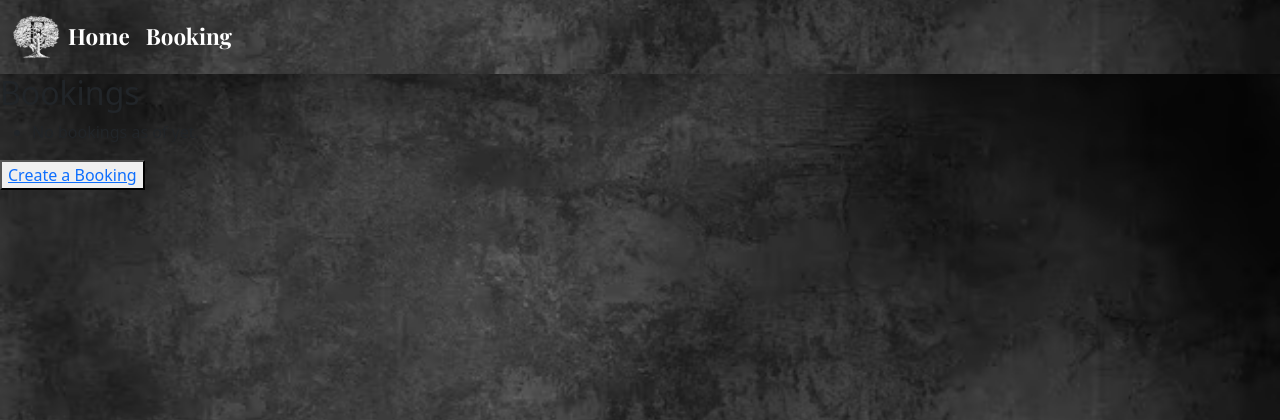
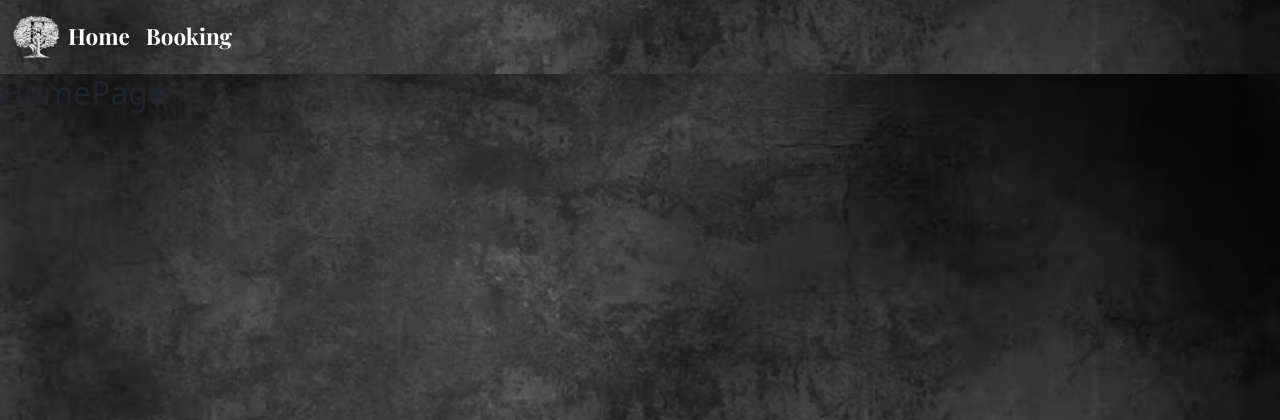
Before and after one commit to Code-Institute-Submissions/booking-system-ekstedt, a Django app: page / in a window 1280 px wide. Shown: the top 420 px of the page. Run offline with Django 4.2, Linux system fonts and the light colour scheme; data that the repository does not hold is empty; some web fonts are replaced.

Commit message:
Fix paths to booking page and homepage

```diff
--- a/booking/forms.py
+++ b/booking/forms.py
@@ -5,7 +5,7 @@ from .models import Booking
 class BookingForm (forms.ModelForm):
     class Meta:
         model = Booking
-        fields = ['username', 'customer_name', 'date', 'start_time', 'end_time', 'party_size', 'table', 'notes']
+        fields = ['username', 'customer_name', 'customer_email', 'date', 'start_time', 'end_time', 'party_size', 'table', 'notes']
         exclude = ['created_at']
         widgets = {
             'date': DateInput(attrs={'type': 'date'}),
--- a/booking/urls.py
+++ b/booking/urls.py
@@ -3,7 +3,8 @@ from django.urls import path, include
 
 app_name = 'booking'
 urlpatterns = [
-    path('', views.BookingList.as_view(), name="home"),
+    path('', views.HomePage.as_view(), name="home"),
+    path('index/', views.BookingList.as_view(), name="bookings"),
     path('<int:pk>/', views.BookingDetail.as_view(), name="details"),
     path('create/', views.CreateBooking.as_view(), name="create_booking"),
     path('update/<int:pk>/', views.UpdateBooking.as_view(), name="update"),
--- a/booking/views.py
+++ b/booking/views.py
@@ -7,9 +7,13 @@ from .models import Booking, Table
 from .forms import BookingForm
 
 # Create your views here.
+class HomePage(generic.TemplateView):
+    template_name = "index.html"
+    context_object_name = "homepage"
+
 class BookingList(generic.ListView):
-    template_name = "index.html"
-    context_object_name= "index"
+    template_name = "booking.html"
+    context_object_name= "bookings"
 
     def get_queryset(self):
         return Booking.objects.all().order_by('-date')
--- a/booking_system_ekstedt/urls.py
+++ b/booking_system_ekstedt/urls.py
@@ -20,5 +20,5 @@ from booking.views import CreateBooking
 
 urlpatterns = [
     path('admin/', admin.site.urls),
-    path('', include("booking.urls"), name='home'),
+    path('', include("booking.urls")),
 ]
--- a/templates/base.html
+++ b/templates/base.html
@@ -48,7 +48,7 @@
                     </li>
                     <li class="nav-item">
                         <a class="nav-link text-white brand" aria-current="page"
-                        href="{% url 'booking:home' %}">Booking</a>
+                        href="{% url 'booking:bookings' %}">Booking</a>
                     </li>
                 </ul>
             </div>
--- a/templates/booking.html
+++ b/templates/booking.html
@@ -1,8 +1,9 @@
 {% extends "base.html" %}
+
 {% block content %}
 <h2>Bookings</h2>
 <ul>
-    {% for booking in index %}
+    {% for booking in bookings %}
     <li>
         <a href="{% url 'booking:details' booking.id %}">
             {{ booking.customer_name }} on {{ booking.date }} at {{ booking.start_time }}
@@ -13,6 +14,5 @@
     {% endfor %}
 </ul>
 <button><a href="{% url 'booking:create_booking' %}">Create a Booking</a></button>
-<button><a href="#">Update a Booking</a></button>
-<button><a href="#">Delete a Booking</a></button>
+
 {% endblock %}
--- a/templates/delete_booking.html
+++ b/templates/delete_booking.html
@@ -11,6 +11,6 @@
     <input type="submit" value="Confirm Delete">
 </form>
 <button><a href="{% url 'booking:update' booking.id %}">Update the booking</a></button>
-<button><a href="{% url 'booking:home' %}">Cancel the booking deletion</a></button>
+<button><a href="{% url 'booking:bookings' %}">Cancel the booking deletion</a></button>
 
 {% endblock %}
--- a/templates/index.html
+++ b/templates/index.html
@@ -1,18 +1,7 @@
 {% extends "base.html" %}
 
 {% block content %}
-<h2>Bookings</h2>
-<ul>
-    {% for booking in index %}
-    <li>
-        <a href="{% url 'booking:details' booking.id %}">
-            {{ booking.customer_name }} on {{ booking.date }} at {{ booking.start_time }}
-        </a>
-    </li>
-    {% empty %}
-    <li> No bookings as of yet.</li>
-    {% endfor %}
-</ul>
-<button><a href="{% url 'booking:create_booking' %}">Create a Booking</a></button>
+<h2>HomePage</h2>
+<p>TEST</p>
 
 {% endblock %}
```
